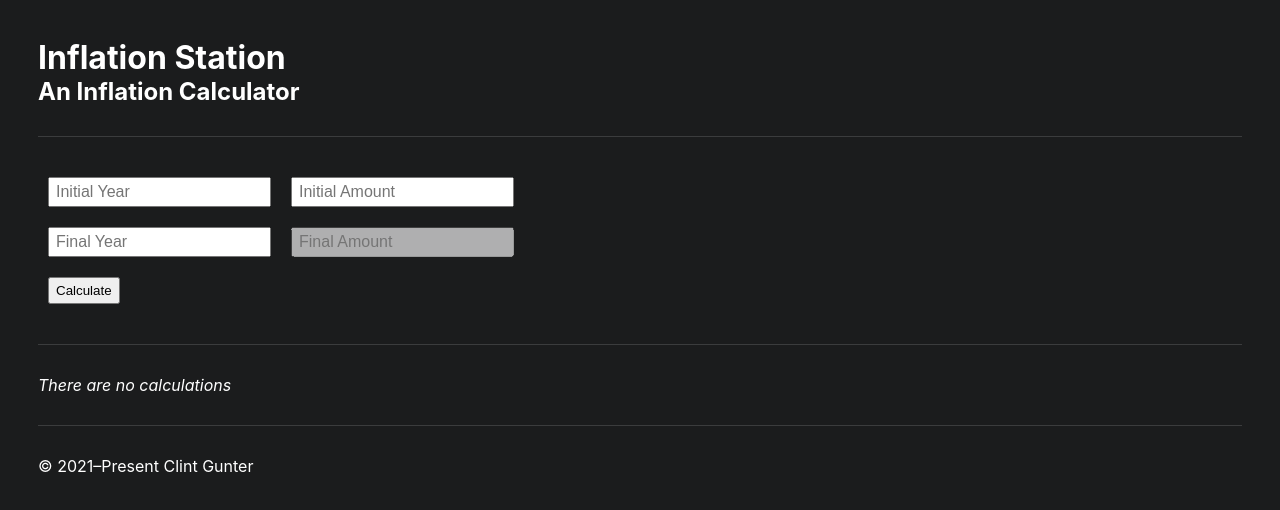
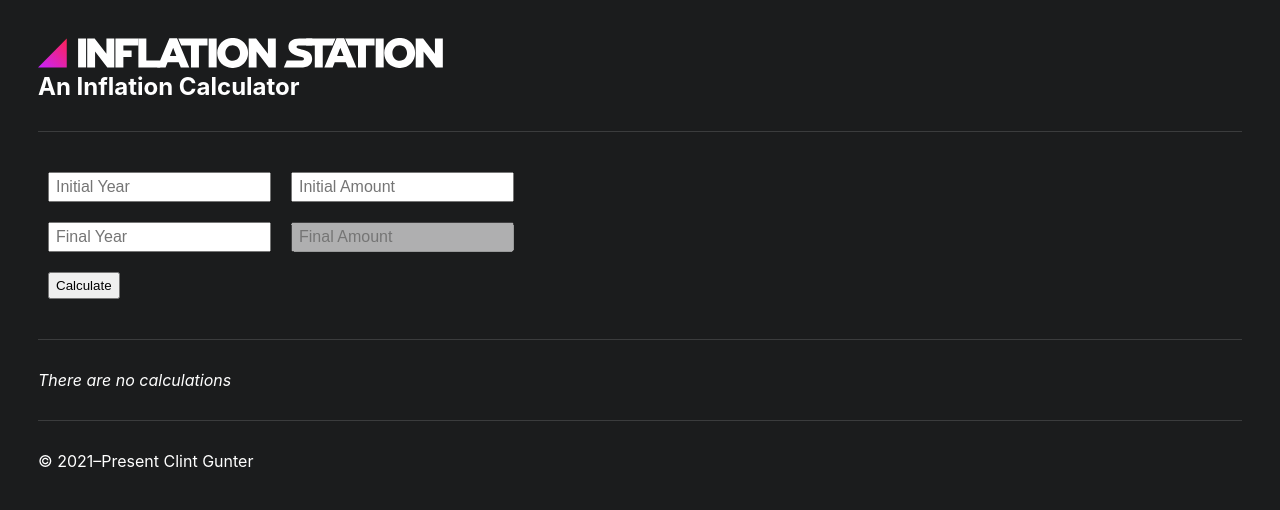
Before and after one commit to futureclint/inflation-station-2, a React (Create React App) app: page / in a window 1280 px wide. Shown: the top 510 px of the page. Built offline with nearby package versions, Linux system fonts and the light colour scheme.

Commit message:
Added logo to the page

```diff
--- a/src/components/Header.jsx
+++ b/src/components/Header.jsx
@@ -1,7 +1,9 @@
+import logo from '../images/inflation-station-logo_dark.svg';
+
 function Header() {
   return (
     <header>
-      <h1>Inflation Station</h1>
+      <img className="logo" src={logo} alt="Inflation Station" draggable="false" />
       <h2>An Inflation Calculator</h2>
     </header>
   );
--- a/src/css/main.css
+++ b/src/css/main.css
@@ -20,6 +20,10 @@ a {
   color: dodgerblue;
 }
 
+.logo {
+  width: 405px;
+}
+
 input {
   padding: 4px 6px;
   margin: 10px;
--- /dev/null
+++ b/src/scss/header.scss
@@ -0,0 +1,3 @@
+.logo {
+  width: 405px;
+}
--- a/src/scss/main.scss
+++ b/src/scss/main.scss
@@ -1,2 +1,3 @@
 @import "base";
+@import "header";
 @import "calculate";
```
